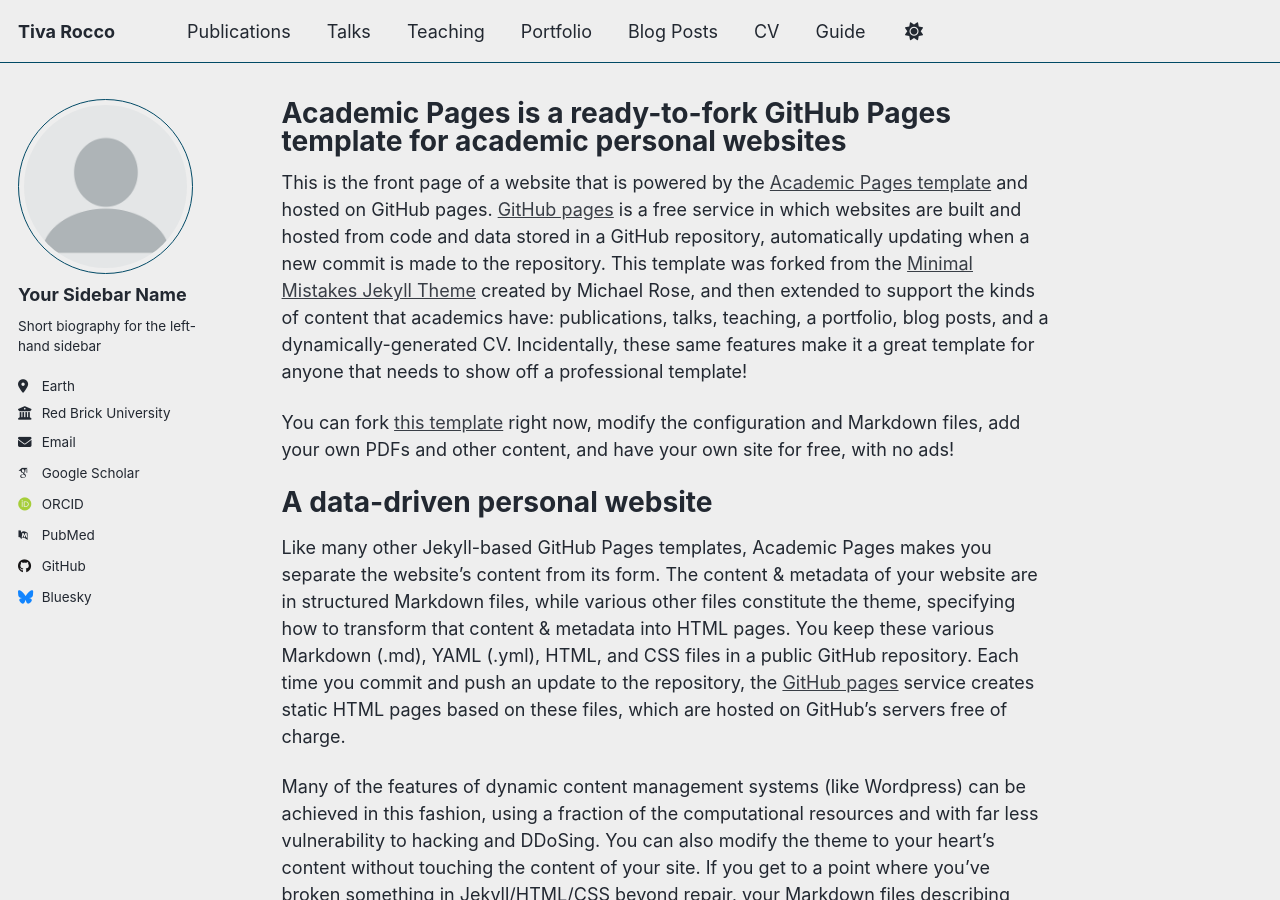
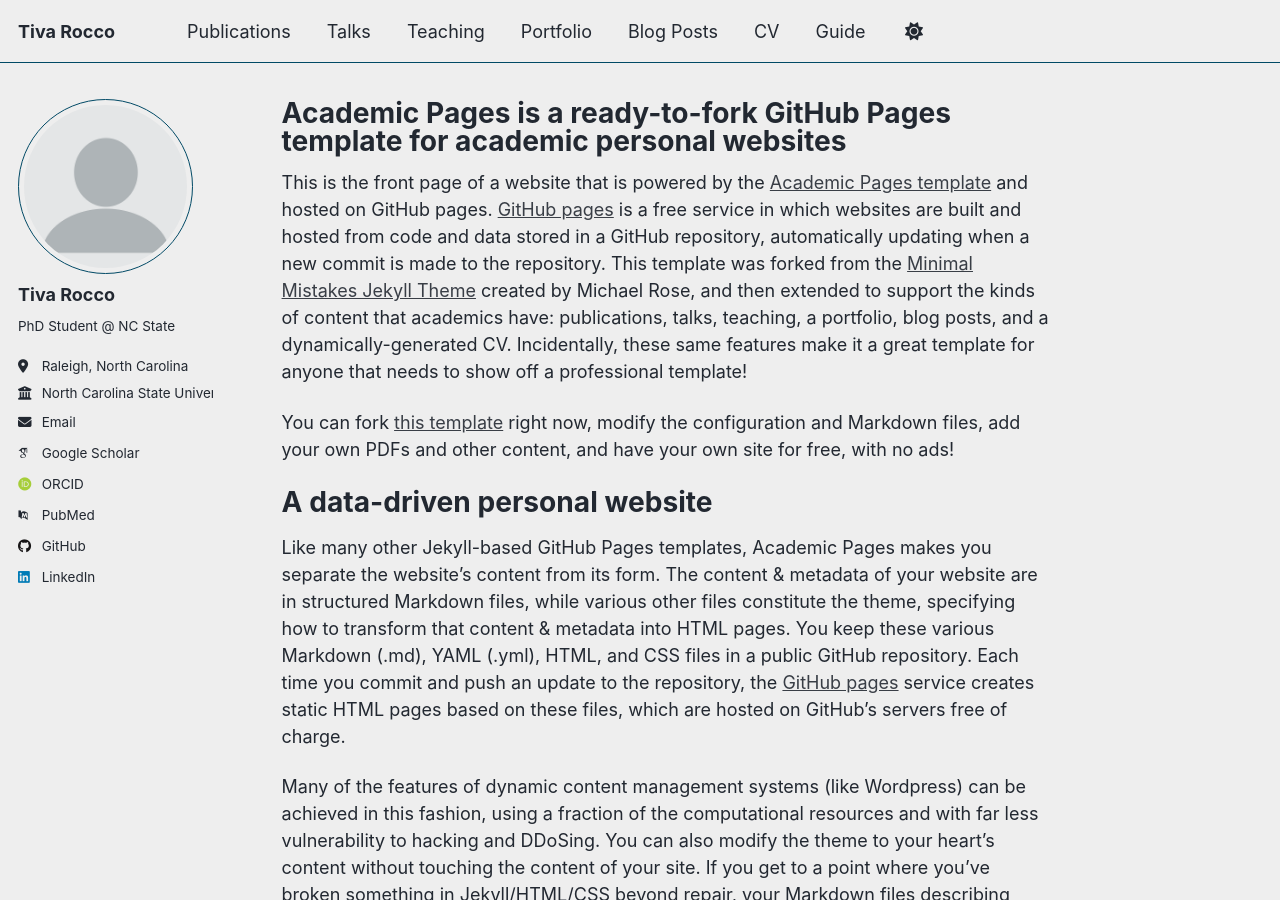
Before and after one commit to tiva710/tiva710.github.io, a Jekyll site: the page built from _pages/about.md, in a window 1280 px wide and 900 px high. Built offline with Jekyll 4.4.1, drawn with Linux system fonts in a browser that asks for light colours; some web fonts are replaced; a script that is not in the unit is left out.

Commit message:
Update _config.yml

```diff
--- a/_config.yml
+++ b/_config.yml
@@ -13,7 +13,7 @@
 title_separator          : "-"
 name                     : &name "Tiva"
 description              : &description "Your Name's academic portfolio"   # Update this with a general description of your site, this is the default if not overridden by a page
-url                      : https://academicpages.github.io # The base hostname & protocol for your site e.g. "https://[your GitHub username].github.io",
+url                      : https://tiva710.github.io # The base hostname & protocol for your site e.g. "https://[your GitHub username].github.io",
                                                            # or if you already have some other page hosted on Github then use "https://[your GitHub username].github.io/[Your Repo Name]"
 baseurl                  : "" # the subpath of your site, e.g. "/blog"
 repository               : "academicpages/academicpages.github.io"
@@ -24,13 +24,11 @@
 author:
   # Biographic information
   avatar           : "profile.png"
-  name             : "Your Sidebar Name"
-  pronouns         : # example: "she/her"
-  bio              : "Short biography for the left-hand sidebar"
-  location         : "Earth"
-  employer         : "Red Brick University"
-  uri              : # URL
-  email            : "none@example.org"
+  name             : "Tiva Rocco"
+  bio              : "PhD Student @ NC State"
+  location         : "Raleigh, North Carolina"
+  employer         : "North Carolina State University"
+  email            : "tiva.rocco@yahoo.com"
 
   # Academic websites
   academia         : # URL
@@ -48,13 +46,12 @@
   bitbucket        : # Username - Update with your username on the site
   codepen          : # Username
   dribbble         : # Username
-  github           : "academicpages"
+  github           : "tiva710"
   kaggle           : # Username
   stackoverflow    : # User number or user number and name (i.e., use "1" or "1/jeff-atwood")
 
   # Social media
   artstation       : # Username
-  bluesky          : "bsky.app" # Replace this with you Bluesky username
   facebook         : # Username
   flickr           : # Username
   foursquare       : # Username
@@ -63,7 +60,7 @@
   keybase          : # Username
   instagram        : # Username
   lastfm           : # Username
-  linkedin         : # Username
+  linkedin         : "www.linkedin.com/in/tiva-rocco-16b93021a"
   mastodon         : # URL
   medium           : # URL
   pinterest        : # Username
```
